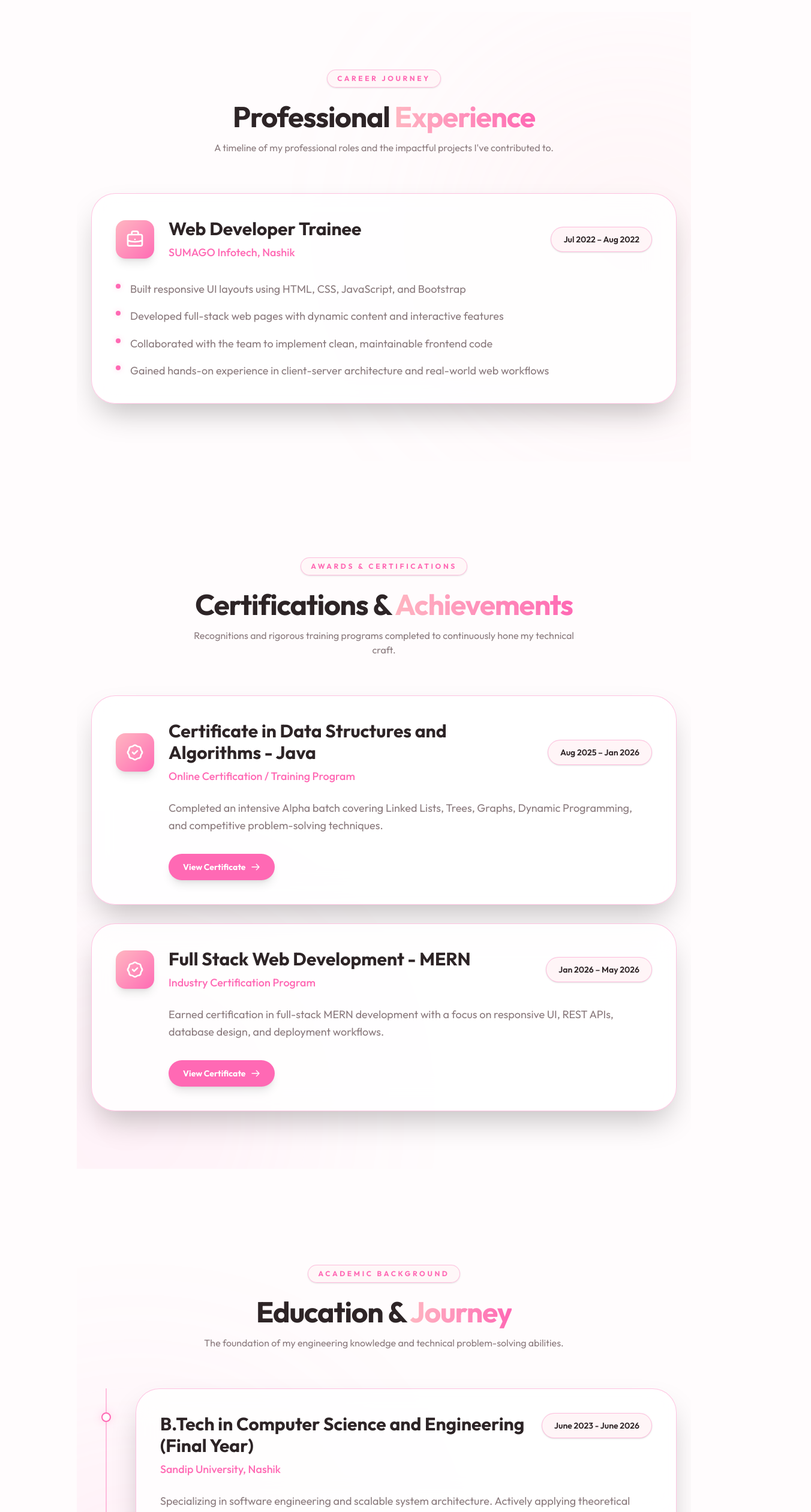
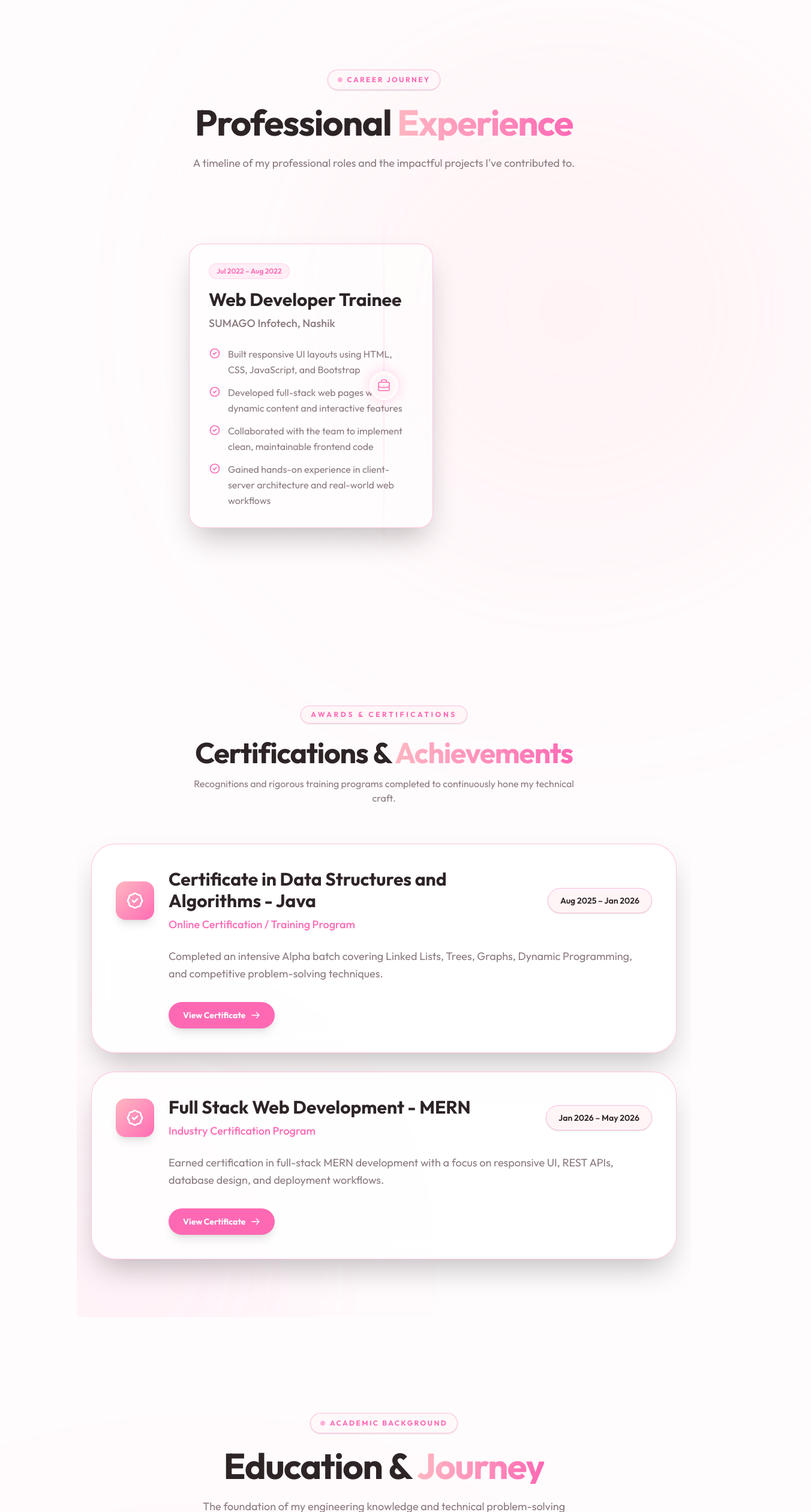
Before and after one commit to chavanpramod-ui/portfolio_frontend, a React (Vite) app: page / in a window 1280 px wide. Shown: the part 1991-4511 px from the top of the page at 60% size, 1352 px wide, since content can reach past the window. Built offline with nearby package versions, Linux system fonts and the light colour scheme.

Commit message:
Redesign Education and Experience sections to premium central timeline UI

```diff
--- a/src/components/Education.jsx
+++ b/src/components/Education.jsx
@@ -4,86 +4,104 @@ const Education = () => {
   const educationList = [
     {
       id: 1,
-      degree: "B.Tech in Computer Science and Engineering (Final Year)",
+      degree: "B.Tech in Computer Science & Engineering",
       institution: "Sandip University, Nashik",
       duration: "June 2023 - June 2026",
       description: "Specializing in software engineering and scalable system architecture. Actively applying theoretical knowledge to build comprehensive startup prototypes and full-stack web applications.",
-      highlights: ["Data Structures & Algorithms (Java)", "Object-Oriented Analysis & Design (OOAD)", "MERN Stack Development"]
+      highlights: ["Data Structures & Algorithms", "OOAD", "MERN Stack"],
+      icon: (
+        <svg className="w-6 h-6" fill="none" stroke="currentColor" viewBox="0 0 24 24" xmlns="http://www.w3.org/2000/svg">
+          <path strokeLinecap="round" strokeLinejoin="round" strokeWidth={1.5} d="M12 14l9-5-9-5-9 5 9 5z" />
+          <path strokeLinecap="round" strokeLinejoin="round" strokeWidth={1.5} d="M12 14l6.16-3.422a12.083 12.083 0 01.665 6.479A11.952 11.952 0 0012 20.055a11.952 11.952 0 00-6.824-2.998 12.078 12.078 0 01.665-6.479L12 14z" />
+          <path strokeLinecap="round" strokeLinejoin="round" strokeWidth={1.5} d="M12 14v7" />
+        </svg>
+      )
     },
     {
       id: 2,
       degree: "Diploma in Computer Engineering",
-      institution: "Government Polytechnic Jintur, India",
+      institution: "Government Polytechnic Jintur",
       duration: "June 2020 - June 2023",
       description: "Completed foundational coursework with a strong emphasis on mathematics, physics, and introductory computer science.",
-      highlights: ["Java", "Python", "Data Structures & Algorithms (Java)", "Object-Oriented Analysis & Design (OOAD)"]
+      highlights: ["Java", "Python", "Problem Solving"],
+      icon: (
+        <svg className="w-6 h-6" fill="none" stroke="currentColor" viewBox="0 0 24 24" xmlns="http://www.w3.org/2000/svg">
+          <path strokeLinecap="round" strokeLinejoin="round" strokeWidth={1.5} d="M19 21V5a2 2 0 00-2-2H7a2 2 0 00-2 2v16m14 0h2m-2 0h-5m-9 0H3m2 0h5M9 7h1m-1 4h1m4-4h1m-1 4h1m-5 10v-5a1 1 0 011-1h2a1 1 0 011 1v5m-4 0h4" />
+        </svg>
+      )
     }
   ];
 
   return (
-    <section id="education" className="relative py-24 overflow-hidden">
-      {/* Decorative Background Blob */}
-      <div className="absolute top-1/3 left-0 -translate-x-1/3 w-[600px] h-[600px] bg-[var(--accent)] rounded-full blur-[150px] opacity-10 pointer-events-none"></div>
+    <section id="education" className="relative py-24 w-full">
+      {/* Premium Ambient Background */}
+      <div className="absolute top-1/3 left-0 -translate-x-1/4 w-[800px] h-[800px] bg-[var(--accent)] rounded-full blur-[200px] opacity-[0.15] pointer-events-none"></div>
 
-      <div className="relative mx-auto max-w-5xl px-6">
-        <div className="mb-16 flex flex-col items-center text-center fade-in-up">
-          <span className="inline-block px-4 py-1.5 mb-6 rounded-full border border-[var(--border)] bg-[var(--surface-2)]/80 backdrop-blur-md text-xs font-bold uppercase tracking-[0.3em] text-[var(--accent)] shadow-sm">
-            Academic Background
-          </span>
-          <h2 className="text-4xl md:text-5xl font-extrabold tracking-tight text-[var(--text)]">
-            Education & <span className="gradient-text">Journey</span>
+      <div className="relative mx-auto max-w-5xl px-4 md:px-6">
+        <div className="mb-20 flex flex-col items-center text-center fade-in-up">
+          <div className="inline-flex items-center gap-2 px-4 py-2 mb-6 rounded-full border border-[var(--border)] bg-[var(--surface-2)]/50 backdrop-blur-xl shadow-sm">
+            <span className="w-2 h-2 rounded-full bg-[var(--accent)] animate-pulse"></span>
+            <span className="text-xs font-bold uppercase tracking-[0.2em] text-[var(--accent)]">Academic Background</span>
+          </div>
+          <h2 className="text-4xl md:text-6xl font-extrabold tracking-tight text-[var(--text)]">
+            Education & <span className="gradient-text relative inline-block">Journey</span>
           </h2>
-          <p className="mt-4 max-w-2xl text-[var(--muted)]">
+          <p className="mt-6 max-w-2xl text-lg text-[var(--muted)]">
             The foundation of my engineering knowledge and technical problem-solving abilities.
           </p>
         </div>
 
-        {/* Timeline Container */}
-        <div className="relative border-l-2 border-[var(--border)] ml-3 md:ml-6 space-y-12">
+        {/* Central Timeline Container */}
+        <div className="relative flex flex-col space-y-16 py-10 before:absolute before:inset-0 before:ml-5 md:before:mx-auto before:h-full before:w-[2px] before:bg-gradient-to-b before:from-transparent before:via-[var(--border)] before:to-transparent">
 
           {educationList.map((item, index) => (
-            <div key={item.id} className="relative pl-8 md:pl-12">
+            <div key={item.id} className={`relative flex items-center justify-between md:justify-normal w-full ${index % 2 === 0 ? 'md:flex-row-reverse' : 'md:flex-row'} group`}>
 
-              {/* Glowing Timeline Dot */}
-              <div className="absolute -left-[9px] top-10 w-4 h-4 bg-[var(--surface)] border-2 border-[var(--accent)] rounded-full shadow-[0_0_15px_var(--hover-glow)]"></div>
+              {/* Timeline Node */}
+              <div className="absolute left-5 md:left-1/2 -translate-x-1/2 flex h-12 w-12 items-center justify-center rounded-full border-4 border-[var(--page-bg)] bg-[var(--surface-2)] shadow-[0_0_20px_var(--hover-glow)] z-10 transition-transform duration-500 group-hover:scale-110 group-hover:bg-[var(--accent)] group-hover:text-[var(--page-bg)] text-[var(--accent)]">
+                {item.icon}
+              </div>
+
+              {/* Empty Space for alignment on Desktop */}
+              <div className="hidden md:block w-5/12"></div>
 
               {/* Content Card */}
-              <div className="group relative flex flex-col rounded-[2.5rem] border border-[var(--border)] bg-[var(--surface)]/80 backdrop-blur-xl p-8 md:p-10 shadow-2xl transition-all duration-500 hover:-translate-y-3 hover:shadow-[0_20px_40px_-10px_var(--hover-glow)] hover:border-[var(--accent)]/50 pop-in" style={{ animationDelay: `${index * 150}ms` }}>
-                {/* Card Inner Gradient Hover */}
-                <div className="absolute inset-0 rounded-[2.5rem] bg-gradient-to-br from-[var(--nav-accent)] to-transparent opacity-0 transition-opacity duration-500 group-hover:opacity-10 pointer-events-none"></div>
+              <div className="w-full pl-16 md:pl-0 md:w-5/12 fade-in-up" style={{ animationDelay: `${index * 150}ms` }}>
+                <article className="relative flex flex-col rounded-3xl border border-[var(--border)] bg-[var(--surface)]/60 backdrop-blur-2xl p-8 shadow-2xl transition-all duration-500 hover:-translate-y-2 hover:shadow-[0_20px_40px_-10px_var(--hover-glow)] hover:border-[var(--accent)]/60 overflow-hidden">
 
-                <div className="relative z-10 flex flex-col md:flex-row md:items-start md:justify-between gap-6 mb-6">
-                  <div>
-                    <h3 className="text-2xl md:text-3xl font-bold text-[var(--text)]">{item.degree}</h3>
-                    <p className="mt-2 text-lg font-medium text-[var(--accent)]">{item.institution}</p>
-                  </div>
-                  <span className="inline-flex px-5 py-2.5 text-sm font-semibold text-[var(--text)] bg-[var(--surface-2)] border border-[var(--border)] rounded-full shadow-sm whitespace-nowrap self-start">
+                  {/* Glassmorphic Shine Effect */}
+                  <div className="absolute top-0 right-0 -mr-20 -mt-20 w-40 h-40 rounded-full bg-white opacity-5 blur-[50px] transition-opacity duration-500 group-hover:opacity-10 pointer-events-none"></div>
+
+                  <div className="flex flex-col gap-2 mb-6">
+                    <span className="inline-flex w-fit px-3 py-1 text-xs font-semibold text-[var(--accent)] bg-[var(--accent)]/10 border border-[var(--accent)]/20 rounded-full">
                       {item.duration}
                     </span>
+                    <h3 className="text-2xl md:text-3xl font-bold text-[var(--text)] mt-2 leading-tight">{item.degree}</h3>
+                    <p className="text-lg font-medium text-[var(--muted)]">{item.institution}</p>
                   </div>
 
-                <p className="relative z-10 text-[var(--muted)] leading-relaxed text-base md:text-lg mb-8">
+                  <p className="relative z-10 text-[var(--muted)] leading-relaxed text-base mb-8">
                     {item.description}
                   </p>
 
                   {/* Coursework/Highlights Tags */}
                   {item.highlights.length > 0 && (
-                  <div className="relative z-10 flex flex-wrap gap-3">
+                    <div className="relative z-10 flex flex-wrap gap-2">
                       {item.highlights.map((highlight, idx) => (
                         <span
                           key={idx}
-                        className="px-4 py-2 bg-[var(--surface-2)] border border-[var(--border)] rounded-full text-sm font-medium text-[var(--text)] shadow-sm transition-transform hover:-translate-y-1 hover:shadow-md hover:border-[var(--accent)]"
+                          className="px-3 py-1.5 bg-[var(--surface-2)]/80 border border-[var(--border)] rounded-full text-xs font-medium text-[var(--text)] transition-transform hover:-translate-y-1 hover:border-[var(--accent)]"
                         >
                           {highlight}
                         </span>
                       ))}
                     </div>
                   )}
+                </article>
               </div>
 
             </div>
           ))}
-
         </div>
       </div>
     </section>
--- a/src/components/Experience.jsx
+++ b/src/components/Experience.jsx
@@ -11,64 +11,75 @@ const Experience = () => {
         'Developed full-stack web pages with dynamic content and interactive features',
         'Collaborated with the team to implement clean, maintainable frontend code',
         'Gained hands-on experience in client-server architecture and real-world web workflows'
-      ]
+      ],
+      icon: (
+        <svg className="w-6 h-6" fill="none" stroke="currentColor" viewBox="0 0 24 24" xmlns="http://www.w3.org/2000/svg">
+          <path strokeLinecap="round" strokeLinejoin="round" strokeWidth={1.5} d="M21 13.255A23.931 23.931 0 0112 15c-3.183 0-6.22-.62-9-1.745M16 6V4a2 2 0 00-2-2h-4a2 2 0 00-2 2v2m4 6h.01M5 20h14a2 2 0 002-2V8a2 2 0 00-2-2H5a2 2 0 00-2 2v10a2 2 0 002 2z" />
+        </svg>
+      )
     }
   ];
 
   return (
-    <section id="experience" className="relative py-24 overflow-hidden">
-      {/* Decorative Background Blob - position it on the right side this time */}
-      <div className="absolute top-1/2 right-0 -translate-y-1/2 translate-x-1/3 w-[600px] h-[600px] bg-[var(--accent-2)] rounded-full blur-[150px] opacity-10 pointer-events-none"></div>
+    <section id="experience" className="relative py-24 w-full">
+      {/* Premium Ambient Background */}
+      <div className="absolute top-1/2 right-0 -translate-y-1/2 translate-x-1/4 w-[800px] h-[800px] bg-[var(--accent-2)] rounded-full blur-[200px] opacity-[0.15] pointer-events-none"></div>
 
-      <div className="relative mx-auto max-w-6xl px-6">
-        <div className="mb-16 flex flex-col items-center text-center fade-in-up">
-          <span className="inline-block px-4 py-1.5 mb-6 rounded-full border border-[var(--border)] bg-[var(--surface-2)]/80 backdrop-blur-md text-xs font-bold uppercase tracking-[0.3em] text-[var(--accent)] shadow-sm">
-            Career Journey
-          </span>
-          <h2 className="text-4xl md:text-5xl font-extrabold tracking-tight text-[var(--text)]">
-            Professional <span className="gradient-text">Experience</span>
+      <div className="relative mx-auto max-w-5xl px-4 md:px-6">
+        <div className="mb-20 flex flex-col items-center text-center fade-in-up">
+          <div className="inline-flex items-center gap-2 px-4 py-2 mb-6 rounded-full border border-[var(--border)] bg-[var(--surface-2)]/50 backdrop-blur-xl shadow-sm">
+            <span className="w-2 h-2 rounded-full bg-[var(--accent)] animate-pulse"></span>
+            <span className="text-xs font-bold uppercase tracking-[0.2em] text-[var(--accent)]">Career Journey</span>
+          </div>
+          <h2 className="text-4xl md:text-6xl font-extrabold tracking-tight text-[var(--text)]">
+            Professional <span className="gradient-text relative inline-block">Experience</span>
           </h2>
-          <p className="mt-4 max-w-2xl text-[var(--muted)]">
+          <p className="mt-6 max-w-2xl text-lg text-[var(--muted)]">
             A timeline of my professional roles and the impactful projects I've contributed to.
           </p>
         </div>
 
-        <div className="space-y-8 relative">
+        {/* Central Timeline Container */}
+        <div className="relative flex flex-col space-y-16 py-10 before:absolute before:inset-0 before:ml-5 md:before:mx-auto before:h-full before:w-[2px] before:bg-gradient-to-b before:from-transparent before:via-[var(--border)] before:to-transparent">
+
           {roles.map((role, index) => (
-            <article
-              key={index}
-              className="group relative flex flex-col rounded-[2.5rem] border border-[var(--border)] bg-[var(--surface)]/80 backdrop-blur-xl p-8 md:p-10 shadow-2xl transition-all duration-500 hover:-translate-y-3 hover:shadow-[0_20px_40px_-10px_var(--hover-glow)] hover:border-[var(--accent)]/50 pop-in"
-              style={{ animationDelay: `${index * 150}ms` }}
-            >
-              {/* Card Inner Gradient Hover */}
-              <div className="absolute inset-0 rounded-[2.5rem] bg-gradient-to-br from-[var(--nav-accent)] to-transparent opacity-0 transition-opacity duration-500 group-hover:opacity-10 pointer-events-none"></div>
+            <div key={index} className={`relative flex items-center justify-between md:justify-normal w-full ${index % 2 === 0 ? 'md:flex-row-reverse' : 'md:flex-row'} group`}>
 
-              <div className="relative z-10 flex flex-col md:flex-row md:items-center md:justify-between gap-6 mb-8">
-                <div className="flex items-center gap-6">
-                  {/* Icon or visual marker */}
-                  <div className="flex h-16 w-16 shrink-0 items-center justify-center rounded-2xl bg-gradient-to-br from-[var(--gradient-start)] to-[var(--gradient-end)] text-[var(--surface)] shadow-lg transition-transform duration-500 group-hover:scale-110 group-hover:rotate-3">
-                    <svg className="w-8 h-8" fill="none" stroke="currentColor" viewBox="0 0 24 24" xmlns="http://www.w3.org/2000/svg"><path strokeLinecap="round" strokeLinejoin="round" strokeWidth={2} d="M21 13.255A23.931 23.931 0 0112 15c-3.183 0-6.22-.62-9-1.745M16 6V4a2 2 0 00-2-2h-4a2 2 0 00-2 2v2m4 6h.01M5 20h14a2 2 0 002-2V8a2 2 0 00-2-2H5a2 2 0 00-2 2v10a2 2 0 002 2z" /></svg>
-                  </div>
-                  <div>
-                    <h3 className="text-2xl md:text-3xl font-bold text-[var(--text)]">{role.title}</h3>
-                    <p className="mt-2 text-lg font-medium text-[var(--accent)]">{role.company}</p>
-                  </div>
+              {/* Timeline Node */}
+              <div className="absolute left-5 md:left-1/2 -translate-x-1/2 flex h-12 w-12 items-center justify-center rounded-full border-4 border-[var(--page-bg)] bg-[var(--surface-2)] shadow-[0_0_20px_var(--hover-glow)] z-10 transition-transform duration-500 group-hover:scale-110 group-hover:bg-[var(--accent)] group-hover:text-[var(--page-bg)] text-[var(--accent)]">
+                {role.icon}
               </div>
 
-                <span className="inline-flex px-5 py-2.5 text-sm font-semibold text-[var(--text)] bg-[var(--surface-2)] border border-[var(--border)] rounded-full shadow-sm whitespace-nowrap self-start md:self-auto">
+              {/* Empty Space for alignment on Desktop */}
+              <div className="hidden md:block w-5/12"></div>
+
+              {/* Content Card */}
+              <div className="w-full pl-16 md:pl-0 md:w-5/12 fade-in-up" style={{ animationDelay: `${index * 150}ms` }}>
+                <article className="relative flex flex-col rounded-3xl border border-[var(--border)] bg-[var(--surface)]/60 backdrop-blur-2xl p-8 shadow-2xl transition-all duration-500 hover:-translate-y-2 hover:shadow-[0_20px_40px_-10px_var(--hover-glow)] hover:border-[var(--accent)]/60 overflow-hidden">
+
+                  {/* Glassmorphic Shine Effect */}
+                  <div className="absolute top-0 right-0 -mr-20 -mt-20 w-40 h-40 rounded-full bg-white opacity-5 blur-[50px] transition-opacity duration-500 group-hover:opacity-10 pointer-events-none"></div>
+
+                  <div className="flex flex-col gap-2 mb-6">
+                    <span className="inline-flex w-fit px-3 py-1 text-xs font-semibold text-[var(--accent)] bg-[var(--accent)]/10 border border-[var(--accent)]/20 rounded-full">
                       {role.duration}
                     </span>
+                    <h3 className="text-2xl md:text-3xl font-bold text-[var(--text)] mt-2">{role.title}</h3>
+                    <p className="text-lg font-medium text-[var(--muted)]">{role.company}</p>
                   </div>
 
-              <ul className="relative z-10 space-y-4 text-[var(--muted)] leading-relaxed text-base md:text-lg">
+                  <ul className="space-y-3 text-[var(--muted)] leading-relaxed text-base">
                     {role.highlights.map((item, idx) => (
-                  <li key={idx} className="flex items-start gap-4">
-                    <span className="mt-1.5 flex h-2 w-2 shrink-0 rounded-full bg-[var(--accent)] shadow-[0_0_8px_var(--hover-glow)]"></span>
+                      <li key={idx} className="flex items-start gap-3">
+                        <svg className="w-5 h-5 shrink-0 text-[var(--accent)] mt-0.5" fill="none" stroke="currentColor" viewBox="0 0 24 24" xmlns="http://www.w3.org/2000/svg"><path strokeLinecap="round" strokeLinejoin="round" strokeWidth={2} d="M9 12l2 2 4-4m6 2a9 9 0 11-18 0 9 9 0 0118 0z" /></svg>
                         <span>{item}</span>
                       </li>
                     ))}
                   </ul>
                 </article>
+              </div>
+
+            </div>
           ))}
         </div>
       </div>
```
Lines whose indentation alone changed are shown as unchanged.
